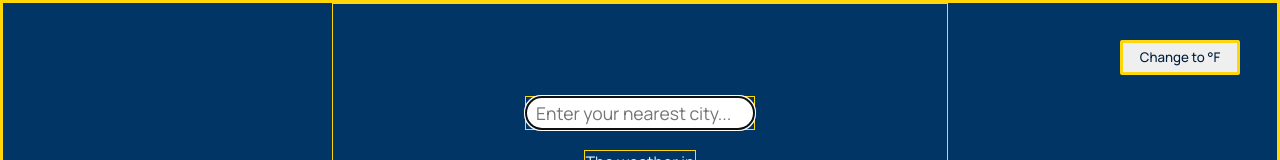
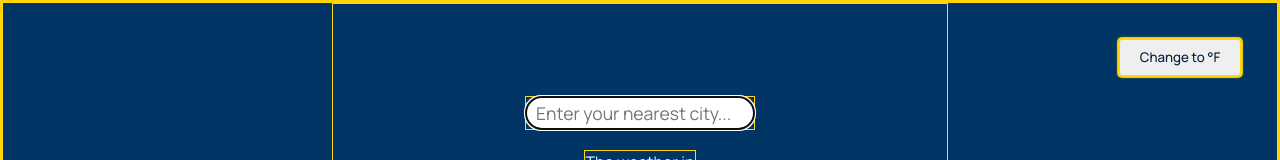
Before and after one commit to arwin4/weather-app, a website built with webpack: page index.html in a window 1280 px wide. In both pictures the pointer is over the button "Change to °F". Shown: the top 160 px of the page. Built offline with nearby package versions, Linux system fonts and the light colour scheme; no server answers.

Commit message:
Improve change unit button border change on hover

```diff
--- a/src/style.css
+++ b/src/style.css
@@ -199,6 +199,8 @@ body {
 .temp-unit:hover {
   font-weight: 500;
   cursor: pointer;
+  border-color: transparent; /* remove the border's colour */
+  box-shadow: 0 0 1px 3px #ffd60a;
 }
 
 .temp-unit:active {
```
